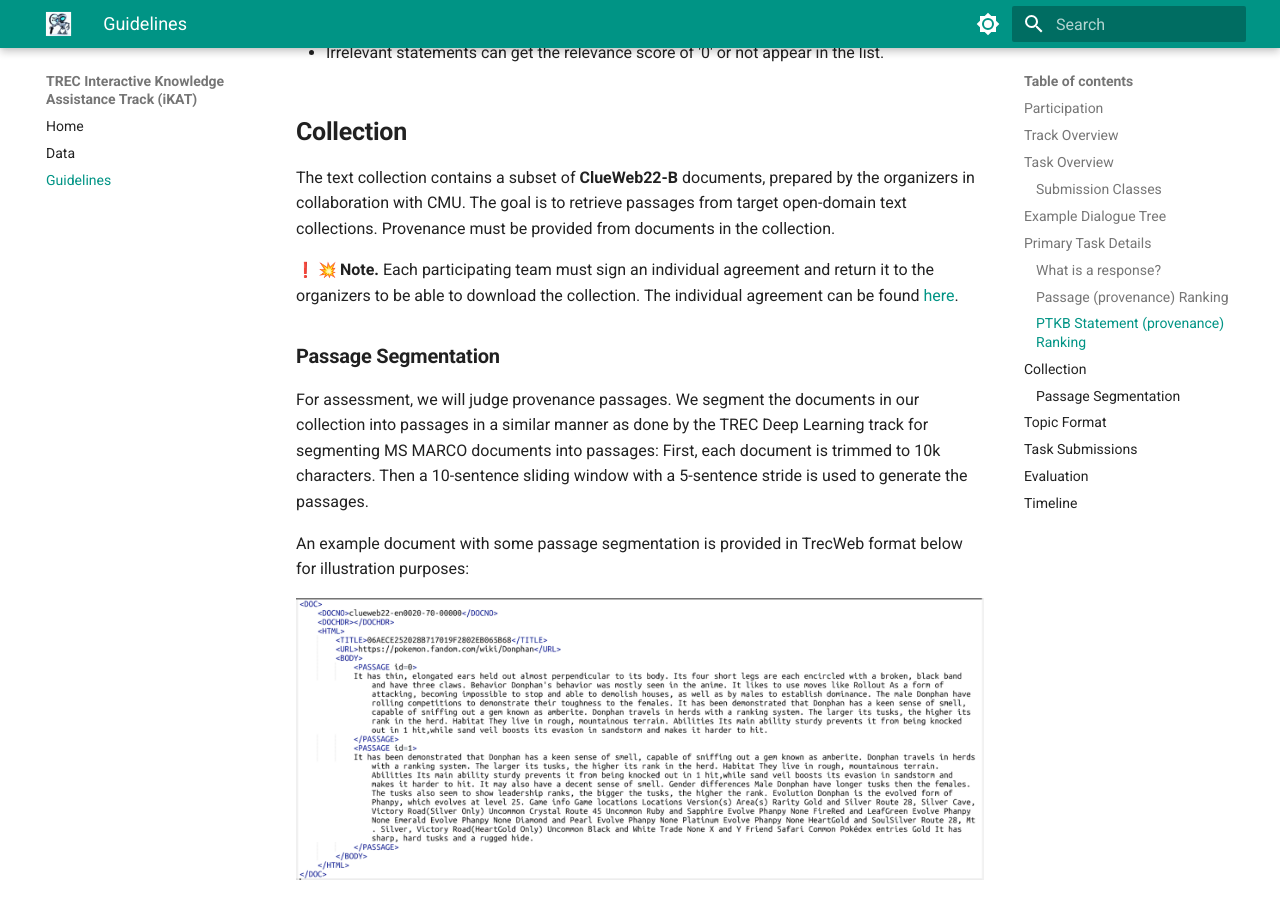
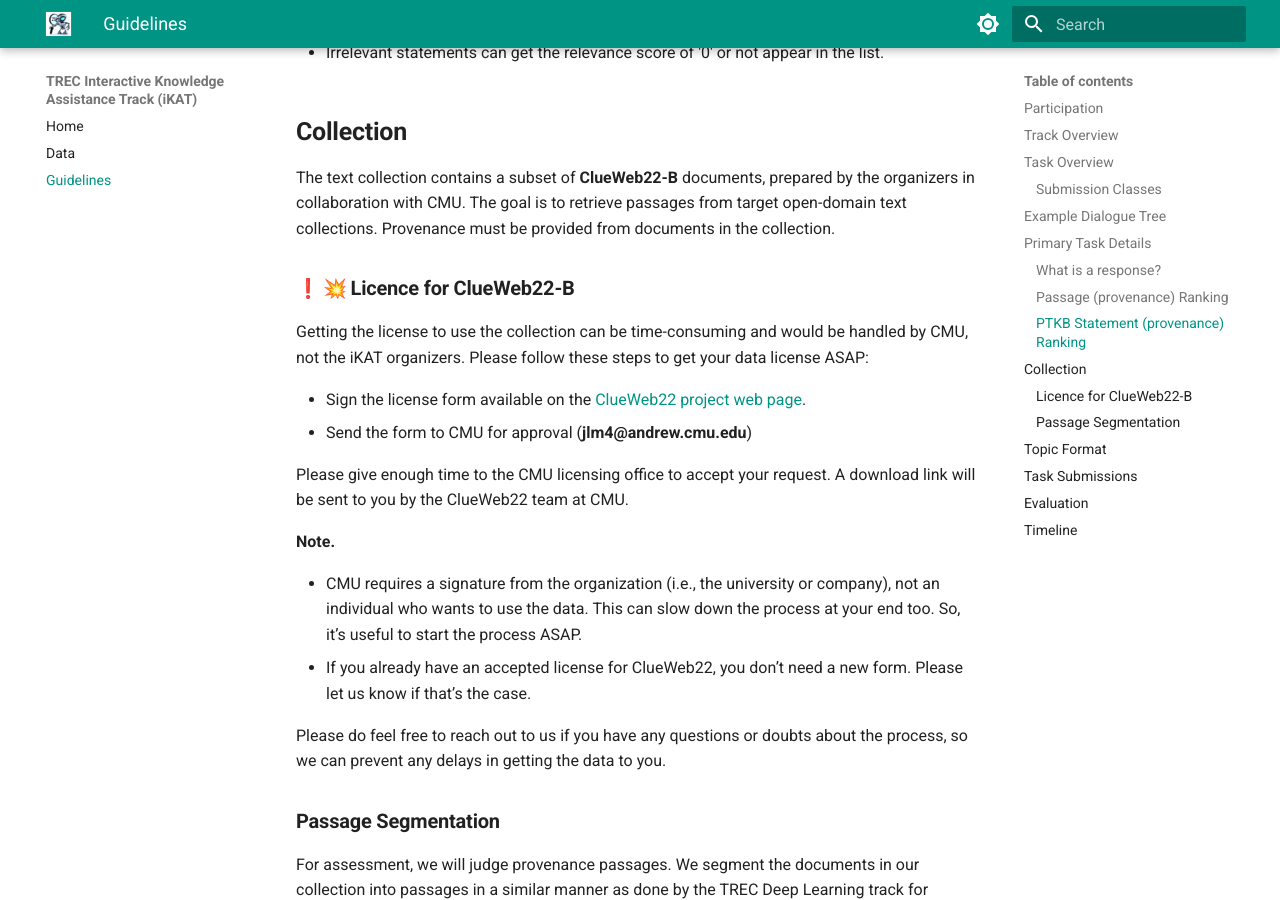
Before and after one commit to shubham526/trec-ikat-website, an MkDocs documentation site: the page built from docs/guidelines.md, in a window 1280 px wide and 900 px high, scrolled down 3861 px. Built offline with MkDocs 1.6.1 and Material for MkDocs 9.7.7, drawn with Linux system fonts in a browser that asks for light colours; emoji names are drawn with the system emoji font.

Commit message:
Updated guidelnies with licence requirements.

```diff
--- a/docs/guidelines.md
+++ b/docs/guidelines.md
@@ -90,7 +90,21 @@ The main task in iKAT can be defined as **personalized retrieval-based "candidat
 
 The text collection contains a subset of **ClueWeb22-B** documents, prepared by the organizers in collaboration with CMU. The goal is to retrieve passages from target open-domain text collections. Provenance must be provided from documents in the collection.
 
-:exclamation: :boom: **Note.** Each participating team must sign an individual agreement and return it to the organizers to be able to download the collection. The individual agreement can be found [here](https://lemurproject.org/clueweb22/obtain.php).
+### :exclamation: :boom: **Licence for ClueWeb22-B**
+
+Getting the license to use the collection can be time-consuming and would be handled by CMU, not the iKAT organizers. Please follow these steps to get your data license ASAP:
+
+- Sign the license form available on the [ClueWeb22 project web page](https://lemurproject.org/clueweb22/obtain.php).
+- Send the form to CMU for approval (**jlm4@andrew.cmu.edu**)
+
+Please give enough time to the CMU licensing office to accept your request. A download link will be sent to you by the ClueWeb22 team at CMU.
+
+**Note.**
+
+- CMU requires a signature from the organization (i.e., the university or company), not an individual who wants to use the data. This can slow down the process at your end too. So, it’s useful to start the process ASAP.
+- If you already have an accepted license for ClueWeb22, you don’t need a new form. Please let us know if that’s the case.
+
+Please do feel free to reach out to us if you have any questions or doubts about the process, so we can prevent any delays in getting the data to you.
 
 
 ### **Passage Segmentation**
```
